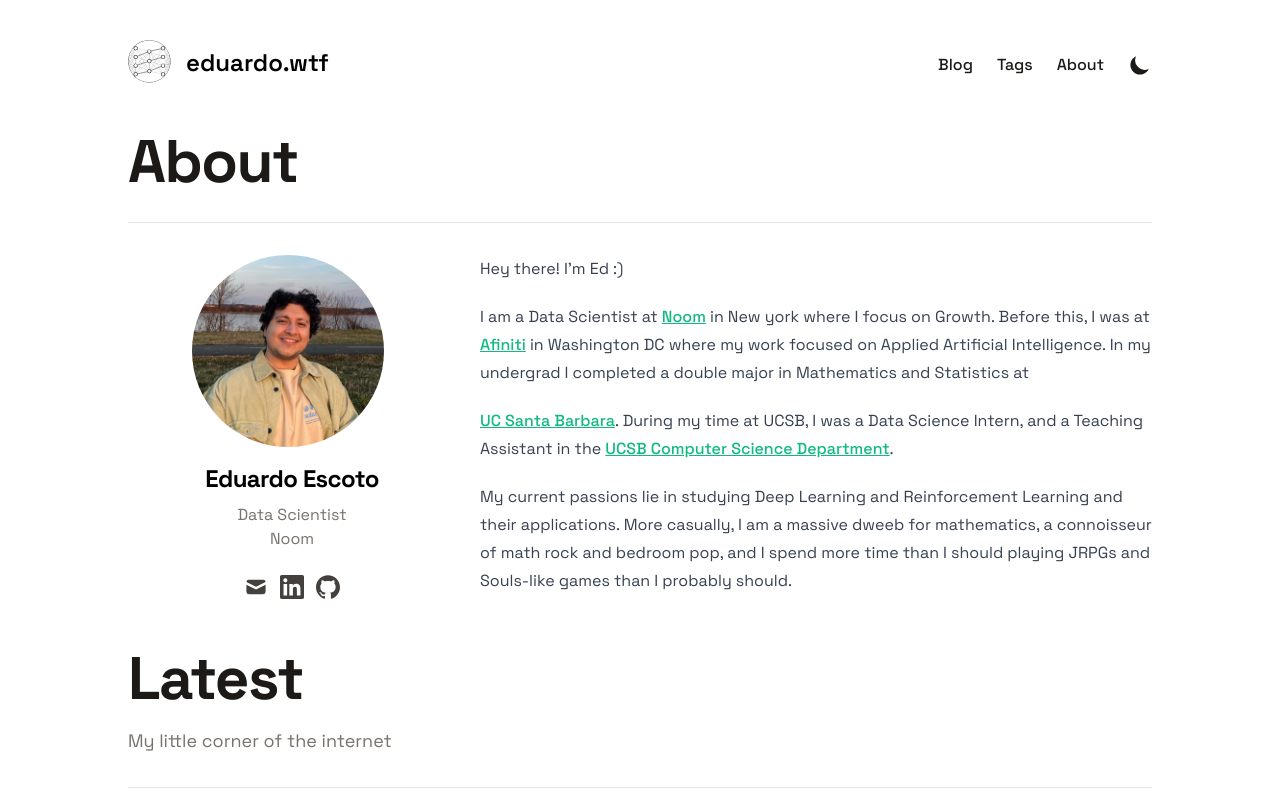
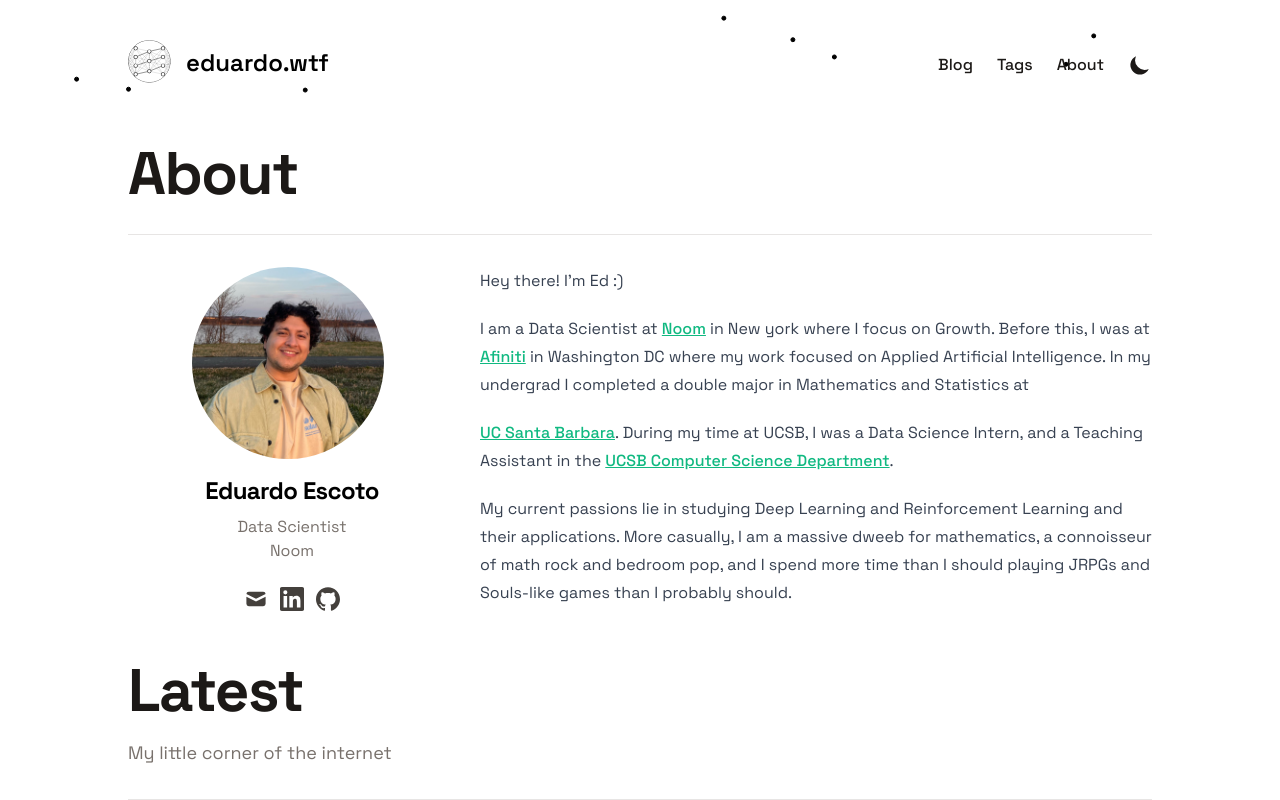
Before and after one commit to eduardo-escoto/eduardo.wtf, an Astro site: page / in a window 1280 px wide. Shown: the top 800 px of the page. Built offline with nearby package versions, Linux system fonts and the light colour scheme; Astro itself is replaced by a stand-in of ours; some packages are replaced by stand-ins of ours.

Commit message:
big refactor

```diff
--- a/package.json
+++ b/package.json
@@ -18,6 +18,7 @@
     "@astrojs/rss": "^4.0.2",
     "@astrojs/sitemap": "^3.0.4",
     "@astrojs/tailwind": "^5.1.0",
+    "@stdlib/random": "^0.1.1",
     "astro": "^4.1.2",
     "nanostores": "^0.9.5"
   },
--- /dev/null
+++ b/src/animation/color.ts
@@ -0,0 +1,24 @@
+import { type AnimationHSLPosition } from './types'
+
+export class HSLPosition implements AnimationHSLPosition {
+  hue: number
+  saturation: number
+  lightness: number
+  constructor(hue: number, saturation: number, lightness: number) {
+    this.hue = hue
+    this.saturation = saturation
+    this.lightness = lightness
+  }
+  toHSLDefinitionString(): string {
+    return `hsl(${this.hue}, ${this.saturation}%, ${this.lightness}%)`
+  }
+  get h() {
+    return this.hue
+  }
+  get s() {
+    return this.saturation
+  }
+  get l() {
+    return this.lightness
+  }
+}
--- /dev/null
+++ b/src/animation/points.ts
@@ -0,0 +1,58 @@
+import { HSLPosition } from './color'
+import { Position2D } from './position'
+
+import {
+  type AnimationHSLPosition,
+  type AnimationPoint2D,
+  type AnimationPositionTuple2D,
+  type AnimationVelocityVector2D,
+} from './types'
+
+import { Vector2D } from './vectors'
+
+export class Point2D implements AnimationPoint2D {
+  radius_len: number
+  position: AnimationPositionTuple2D
+  velocity_vec: AnimationVelocityVector2D
+  color: AnimationHSLPosition
+  constructor(
+    radius_len: number,
+    position: AnimationPositionTuple2D,
+    velocity_vec: AnimationVelocityVector2D,
+    color: AnimationHSLPosition
+  ) {
+    this.radius_len = radius_len
+    this.position = position
+    this.velocity_vec = velocity_vec
+    this.color = color
+  }
+  static RandomPointFactory(): AnimationPoint2D {
+    return new Point2D(
+      2 as number,
+      new Position2D(Math.random(), Math.random()),
+      new Vector2D(Math.random() * 0.1, Math.random()),
+      new HSLPosition(Math.random(), Math.random(), Math.random())
+    )
+  }
+  get x() {
+    return this.position.x
+  }
+  get y() {
+    return this.position.y
+  }
+  get velocity_vec_angle() {
+    return this.velocity_vec.angle
+  }
+  get velocity_vec_magnitude() {
+    return this.velocity_vec.magnitude
+  }
+  get hue() {
+    return this.color.hue
+  }
+  get saturation() {
+    return this.color.saturation
+  }
+  get lightness() {
+    return this.color.lightness
+  }
+}
--- /dev/null
+++ b/src/animation/position.ts
@@ -0,0 +1,13 @@
+import { type AnimationPositionTuple2D, type AnimationVelocityVector2D } from './types'
+
+export class Position2D implements AnimationPositionTuple2D {
+  x: number
+  y: number
+  constructor(x: number, y: number) {
+    this.x = x
+    this.y = y
+  }
+  add(directionVector: AnimationVelocityVector2D): AnimationPositionTuple2D {
+    return new Position2D(this.x + directionVector.x, this.y + directionVector.y)
+  }
+}
--- /dev/null
+++ b/src/animation/types.ts
@@ -0,0 +1,37 @@
+export interface AnimationHSLPosition {
+  hue: number
+  saturation: number
+  lightness: number
+  toHSLDefinitionString(): string
+}
+
+export interface AnimationVelocityVector1D {
+  magnitude: number
+}
+
+export interface AnimationVelocityVector2D {
+  magnitude: number
+  angle: number
+  readonly x: number
+  readonly y: number
+}
+
+export interface AnimationPositionTuple2D {
+  x: number
+  y: number
+  add: (directionVector: AnimationVelocityVector2D) => AnimationPositionTuple2D
+}
+
+export interface AnimationPoint2D {
+  radius_len: number
+  position: AnimationPositionTuple2D
+  velocity_vec: AnimationVelocityVector2D
+  color: AnimationHSLPosition
+}
+
+export interface PathAnimationData {
+  startPoint: AnimationPositionTuple2D
+  endPoint: AnimationPositionTuple2D
+  saturation_vec: AnimationVelocityVector1D
+  color: AnimationHSLPosition
+}
--- /dev/null
+++ b/src/animation/vectors.ts
@@ -0,0 +1,16 @@
+import { type AnimationVelocityVector2D } from './types'
+
+export class Vector2D implements AnimationVelocityVector2D {
+  magnitude: number
+  angle: number
+  constructor(magnitude: number, angle: number) {
+    this.magnitude = magnitude
+    this.angle = angle
+  }
+  get x() {
+    return this.magnitude * Math.cos(this.angle)
+  }
+  get y() {
+    return this.magnitude * Math.sin(this.angle)
+  }
+}
--- a/src/components/Footer.astro
+++ b/src/components/Footer.astro
@@ -7,7 +7,7 @@
 ---
 
 <footer>
-  <div class="mt-16 flex flex-col items-center">
+  <div class="mt-8 flex flex-col items-center">
     <div class="mb-3 flex space-x-4">
       {
         Object.entries(socialLinks).map(([key, value]) => (
--- a/src/components/Header.astro
+++ b/src/components/Header.astro
@@ -27,7 +27,7 @@
 
 <header class="relative">
   <SectionContainer>
-    <div class="flex items-center justify-between pb-5 pt-10">
+    <div class="flex items-center justify-between pb-8 pt-10">
       <div class="">
         <a href="/" aria-label={SITE_METADATA.headerTitle} class:list={headerLinkClassList}>
           <div class="flex items-center justify-between">
--- a/src/components/HeaderAnimation.astro
+++ b/src/components/HeaderAnimation.astro
@@ -1,10 +1,19 @@
 <script>
-  import {
-    $animationState,
-    $animationInterval,
-    type CircleLocation,
-    type RectangleLocation,
-  } from '@/store'
+  import { $pointState, $animationInterval } from '@/store'
+
+  import { type AnimationPoint2D } from '@/animation/types'
+  // import { Vector2D } from '@/animation/vectors'
+  import { Point2D } from '@/animation/points'
+
+  // import random from '@stdlib/random/base'
+  // import { contentObservable } from 'node_modules/astro/dist/content/utils'
+
+  const ANIMATION_CONSTANTS = {
+    REFRESH_RATE: 1, // in hz
+    N_POINTS: 10,
+  }
+
+  // const normal = random.boxMuller.factory()
 
   interface ContextReturn {
     canvas: HTMLCanvasElement
@@ -21,11 +30,23 @@
     renderCurrentState()
   }
 
-  function createCircle(context: CanvasRenderingContext2D, x: number, y: number, r: number) {
+  function createPoint(
+    canvas: HTMLCanvasElement,
+    context: CanvasRenderingContext2D,
+    point: AnimationPoint2D
+  ) {
     context.beginPath()
-    context.arc(x, y, r, 0, 2 * Math.PI)
-    context.strokeStyle = 'hsl(158, 10%, 52%)'
-    context.fillStyle = 'hsl(158, 10%, 52%)'
+    context.arc(
+      canvas.width * point.position.x,
+      canvas.height * point.position.y,
+      point.radius_len,
+      0,
+      2 * Math.PI
+    )
+
+    context.strokeStyle = point.color.toHSLDefinitionString()
+    context.fillStyle = point.color.toHSLDefinitionString()
+
     context.stroke()
     context.fill()
     context.closePath()
@@ -37,52 +58,94 @@
     return { canvas, context }
   }
 
-  function clearPastState() {
+  function clearContext() {
     const { canvas, context } = getContext()
-    context.clearRect(0, 0, canvas.width, canvas.height)
+    context.reset()
   }
 
   function renderCurrentState() {
     const { canvas, context } = getContext()
-    const elements = $animationState.get()
-    // console.log(elements)
-    elements.forEach((el: RectangleLocation | CircleLocation) => {
-      //   if (typeof el instanceof CircleLocation) {
-      //     createCircle(context, el.x, el.y, el.r)
-      console.log(el)
-      //   }
+    const points = $pointState.get()
+    points.forEach((point: AnimationPoint2D) => {
+      createPoint(canvas, context, point)
     })
-    // createCircle(context, rl.x, rl.y, 2)
-    // $rectangleLocation.set({ x: rl.x - 0.25, y: rl.y - 0.25 })
+  }
+
+  function getNextState(): Array<AnimationPoint2D> {
+    const points = $pointState.get()
+    const newPoints = points.map((point: AnimationPoint2D) => {
+      // const current_direction = Math.atan(el.x_pos / el.y_pos)
+      // const next_direction = current_direction * (1 + 0.1 * normal())
+      // const x_pos = el.x_pos + Math.sin(next_direction) * 0.001
+      // const y_pos = el.y_pos + Math.cos(next_direction) * 0.001
+      // const r_len = el.r_len + Math.random() * 2 - 1
+
+      const nextPosition = point.position.add(point.velocity_vec)
+
+      // if (nextPosition.x > 1 || nextPosition.x < 0) {
+      //   nextPosition. = 1 - (nextPosition.)
+      // }
+
+      return new Point2D(point.radius_len, nextPosition, point.velocity_vec, point.color)
+    })
+    return newPoints
+  }
+
+  function updateState(state: Array<AnimationPoint2D>) {
+    $pointState.set(state)
   }
 
   function animate() {
-    clearPastState()
+    clearContext()
     renderCurrentState()
+
+    const state = getNextState()
+    updateState(state)
   }
 
   function initAnimation() {
-    const intervalSpeed = 10000
-    const n_circles = 10
-    let circle_data: Array<CircleLocation> = []
+    const intervalSpeed = (1 / ANIMATION_CONSTANTS.REFRESH_RATE) * 1000 // converting refresh rate to ms
+    let points: Array<AnimationPoint2D> = []
 
-    for (let i = 0; i <= n_circles; i++) {
-      circle_data = [...circle_data, { x: i * 5, y: i, r: 8 } as CircleLocation]
+    for (let i = 0; i <= ANIMATION_CONSTANTS.N_POINTS; i++) {
+      points = [...points, Point2D.RandomPointFactory()]
     }
-
-    $animationState.set(circle_data)
+    console.log(points)
+    $pointState.set(points)
 
     handleResize()
+    animate()
 
-    if (!$animationInterval.get()) {
-      $animationInterval.set(setInterval(() => animate(), intervalSpeed))
-    }
-
-    animate()
+    $animationInterval.set(setInterval(() => animate(), intervalSpeed))
   }
 
-  document.addEventListener('astro:page-load', initAnimation)
+  function pauseAnimation() {
+    clearInterval($animationInterval.get())
+  }
+
+  function unPauseAnimation() {
+    const intervalSpeed = (1 / ANIMATION_CONSTANTS.REFRESH_RATE) * 1000 // converting refresh rate to ms
+
+    handleResize()
+    $animationInterval.set(
+      setInterval(() => {
+        animate()
+      }, intervalSpeed)
+    )
+  }
+
+  document.addEventListener('astro:page-load', initAnimation, { once: true })
+  document.addEventListener('astro:before-swap', pauseAnimation)
+  document.addEventListener('astro:after-swap', unPauseAnimation)
+
   window.addEventListener('resize', handleResize)
+
+  // TODO:
+  // - collision detection against wall
+  // - collision detection against other points
+  // - reflection off of wall
+  // - bounce off of other points
+  // - utility functions for vector calculation
 </script>
 
 <div class="absolute top-0 -z-10 h-full w-full" id="animation-container">
--- a/src/layouts/RootLayout.astro
+++ b/src/layouts/RootLayout.astro
@@ -22,13 +22,13 @@
     <!--TODO: Add Google Analytics-->
     <!--<Analytics analyticsConfig={SITE_METADATA.analytics as AnalyticsConfig} />-->
     <div class="flex h-screen flex-col justify-between font-sans">
-      <Header />
+      <Header transition:persist />
       <main class="mb-auto">
         <SectionContainer>
           <slot />
         </SectionContainer>
       </main>
-      <Footer />
+      <Footer transition:persist />
     </div>
   </body>
 </html>
--- a/src/store.ts
+++ b/src/store.ts
@@ -1,15 +1,6 @@
-import { atom, map } from 'nanostores'
+import { atom } from 'nanostores'
+import { type AnimationPoint2D } from '@/animation/types'
 
-export interface RectangleLocation {
-  x: number
-  y: number
-}
-
-export interface CircleLocation {
-  x: number
-  y: number
-  r: number
-}
-
-export const $animationState = atom<Array<RectangleLocation | CircleLocation>>([])
-export const $animationInterval = atom<Interval1D>()
+export const $pointState = atom<Array<AnimationPoint2D>>([])
+// export const $connectionState = atom<Array<PathAnimationData>>([])
+export const $animationInterval = atom()
```
Also changed, not shown: pnpm-lock.yaml.
